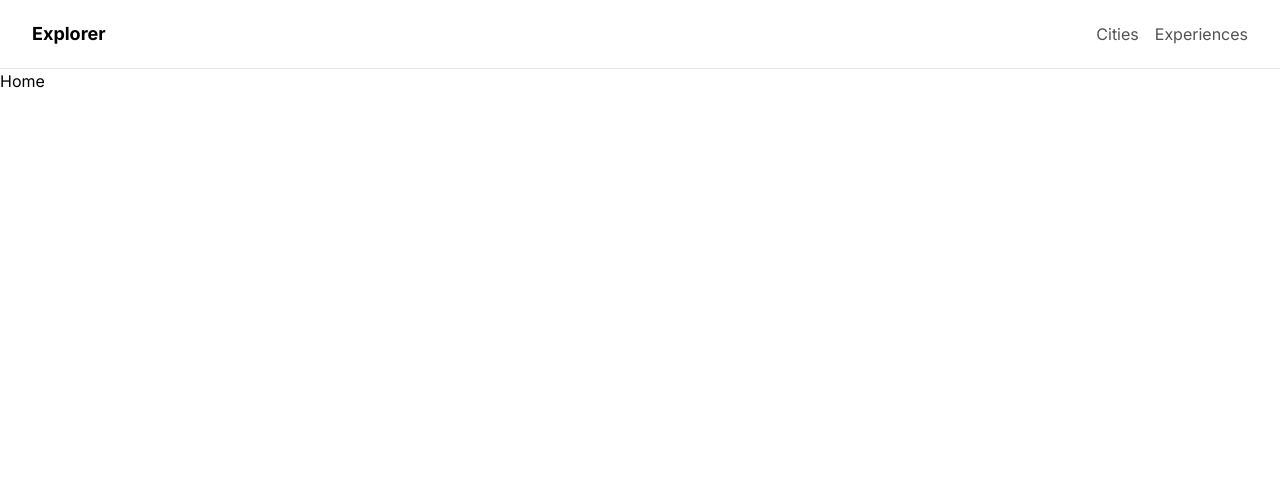
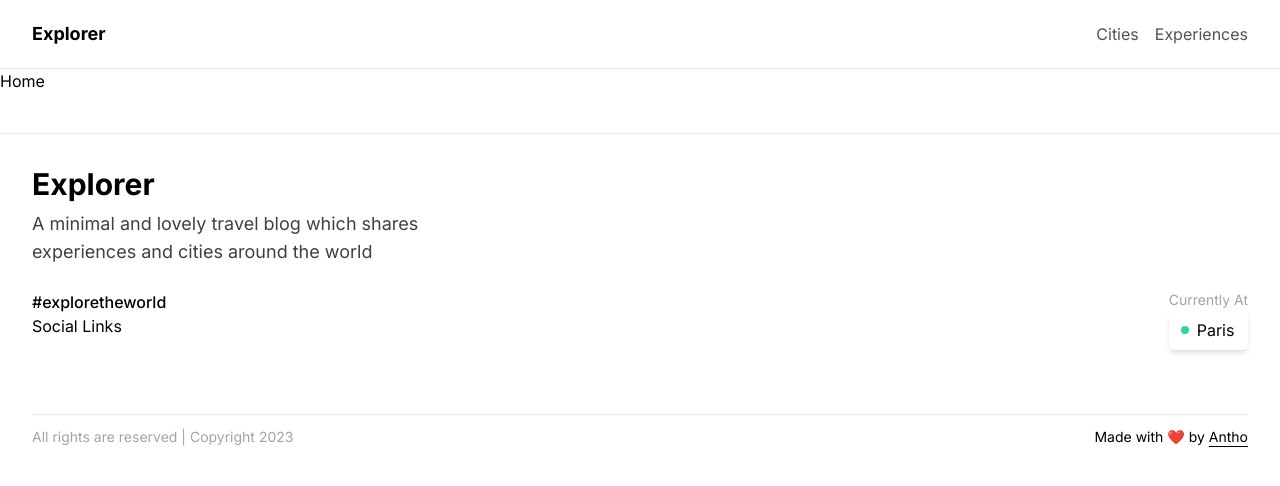
Before and after one commit to AnthonyHad/nextjs13-blog, a Next.js app: page / in a window 1280 px wide. Shown: the top 486 px of the page. Built offline with nearby package versions, Linux system fonts and the light colour scheme.

Commit message:
added footer component

```diff
--- a/app/layout.tsx
+++ b/app/layout.tsx
@@ -1,7 +1,8 @@
-import Navigation from "@/components/navigation/navigation";
 import "./globals.css";
 import type { Metadata } from "next";
 import { Inter } from "next/font/google";
+import Navigation from "@/components/navigation/navigation";
+import Footer from "@/components/navigation/footer";
 
 const inter = Inter({ subsets: ["latin"] });
 
@@ -20,6 +21,7 @@
       <body className={inter.className}>
         <Navigation />
         {children}
+        <Footer />
       </body>
     </html>
   );
--- a/app/page.tsx
+++ b/app/page.tsx
@@ -2,7 +2,7 @@
 
 export default function Home() {
   return (
-    <main className="h-[3000px]">
+    <main className="h-auto">
       <h1>Home</h1>
     </main>
   );
--- /dev/null
+++ b/components/navigation/footer.tsx
@@ -0,0 +1,47 @@
+import siteConfig from "@/config/site";
+import PaddingContainer from "../layout/paddingContainer";
+import Link from "next/link";
+
+const Footer = () => {
+  return (
+    <div className="py-8 border-t mt-10">
+      <PaddingContainer>
+        <div>
+          <h2 className="text-3xl font-bold">{siteConfig.siteName}</h2>
+          <p className="max-w-md mt-2 text-neutral-700 text-lg">
+            {siteConfig.description}
+          </p>
+          <div className="mt-6 flex justify-between gap-4 flex-wrap">
+            <div>
+              <div className="font-medium">#exploretheworld</div>
+              <div>Social Links</div>
+            </div>
+            <div>
+              <div className="text-sm text-neutral-400">Currently At</div>
+              <div className="bg-white shadow-md rounded-md px-3 py-2 flex items-center gap-2">
+                <div className="w-2 h-2 rounded-full bg-emerald-400" />
+                {siteConfig.currentlyAt}
+              </div>
+            </div>
+          </div>
+          <div className="border-t py-3 flex items-center gap-4 flex-wrap justify-between mt-16 ">
+            <div className="text-sm text-neutral-400">
+              All rights are reserved | Copyright {new Date().getFullYear()}
+            </div>
+            <div className="text-sm">
+              Made with ❤️ by{" "}
+              <Link
+                className="underline underline-offset-4"
+                href="https://twitter.com/anthonyhadwan_"
+              >
+                Antho
+              </Link>
+            </div>
+          </div>
+        </div>
+      </PaddingContainer>
+    </div>
+  );
+};
+
+export default Footer;
--- /dev/null
+++ b/config/site.ts
@@ -0,0 +1,24 @@
+export interface SiteConfig {
+  siteName: string;
+  description: string;
+  currentlyAt: string;
+  socialLinks: {
+    twitter: string;
+    github: string;
+    linkedin: string;
+  };
+}
+
+const siteConfig: SiteConfig = {
+  siteName: "Explorer",
+  description:
+    "A minimal and lovely  travel blog which shares experiences and cities around the world",
+  currentlyAt: "Paris",
+  socialLinks: {
+    twitter: "https://twitter.com/anthonyhadwan_",
+    github: "https://github.com/AnthonyHad",
+    linkedin: "https://www.linkedin.com/in/anthonyhadwan/",
+  },
+};
+
+export default siteConfig;
```
